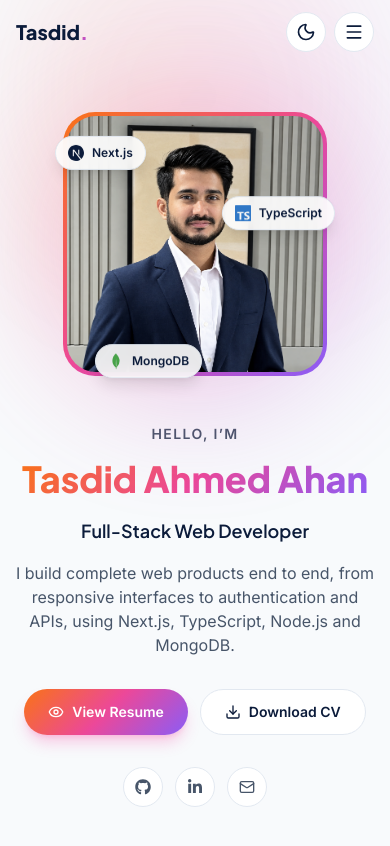
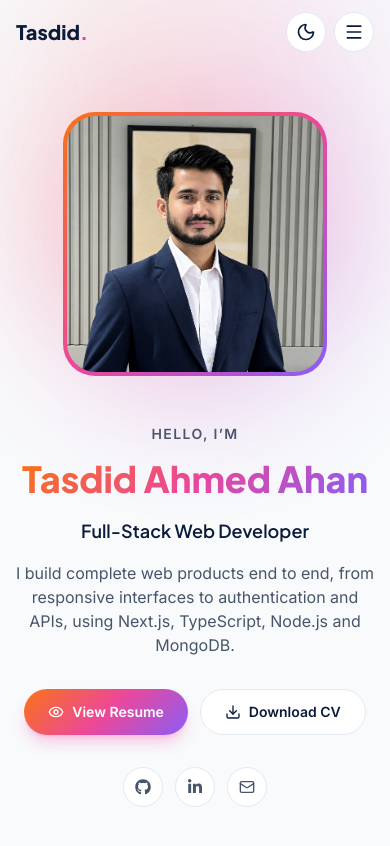
Before and after one commit to tasdid-ahmed/tasdid-portfolio, a Next.js app: page / in a window 390 px wide. Shown: the top 846 px of the page. Built offline with nearby package versions, Linux system fonts and the light colour scheme.

Commit message:
refactor: hide hero tech chips on small screens

```diff
--- a/src/components/sections/Hero.tsx
+++ b/src/components/sections/Hero.tsx
@@ -10,21 +10,21 @@ const chips = [
     label: "Next.js",
     icon: SiNextdotjs,
     color: "text-foreground",
-    position: "-left-2 top-6 sm:-left-8",
+    position: "-left-2 top-6 -left-8",
     delay: "0s",
   },
   {
     label: "TypeScript",
     icon: SiTypescript,
     color: "text-[#3178c6]",
-    position: "-right-2 top-1/3 sm:-right-8",
+    position: "-right-2 top-1/3 -right-8",
     delay: "1.5s",
   },
   {
     label: "MongoDB",
     icon: SiMongodb,
     color: "text-[#47a248]",
-    position: "-bottom-3 left-8 sm:left-12",
+    position: "-bottom-3 left-8 left-12",
     delay: "3s",
   },
 ];
@@ -103,7 +103,7 @@ export function Hero() {
               <div
                 key={label}
                 style={{ animationDelay: delay }}
-                className={`absolute ${position} flex animate-float items-center gap-2 rounded-full border border-border bg-surface/90 px-3 py-2 text-xs font-semibold shadow-lg backdrop-blur motion-reduce:animate-none`}
+                className={`absolute ${position} hidden animate-float items-center gap-2 rounded-full border border-border bg-surface/90 px-3 py-2 text-xs font-semibold shadow-lg backdrop-blur motion-reduce:animate-none sm:flex`}
               >
                 <Icon className={`h-4 w-4 ${color}`} />
                 {label}
```
